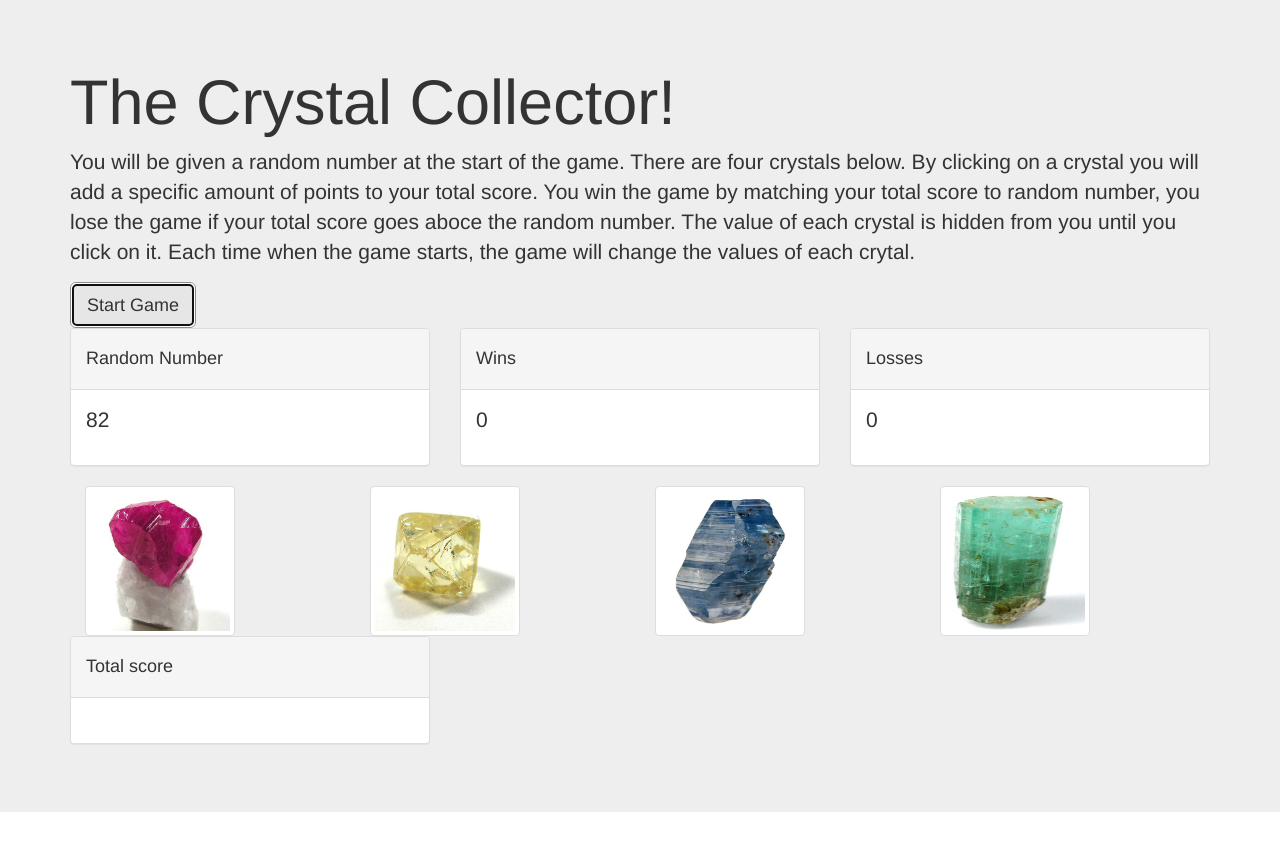
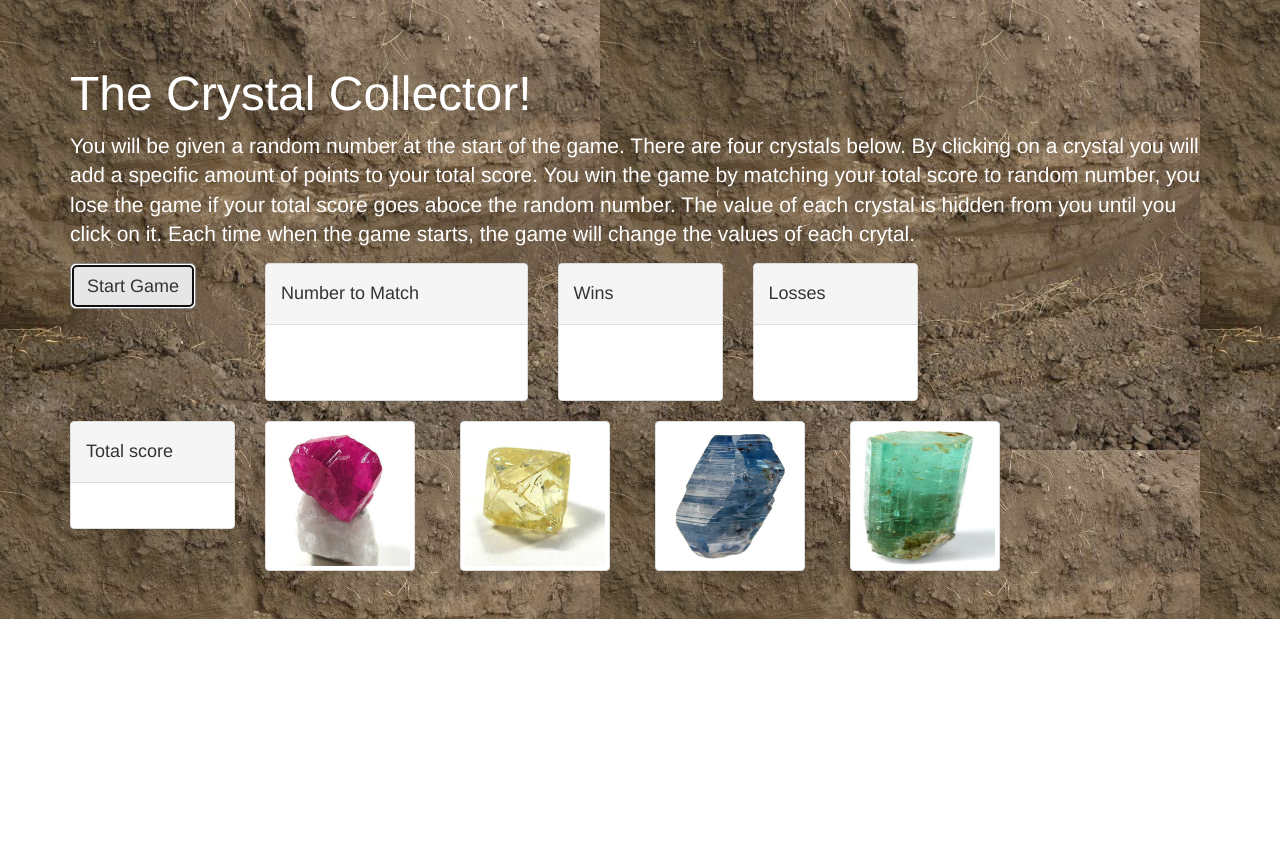
Before and after one commit to NancyDLL/week-4-game-crystal, a plain HTML site: page index.html in a window 1280 px wide. Both pictures are taken after a click on the button "Start Game". After the commit the page ends 800 px from the top, so only its background shows below. Drawn offline with nearby package versions, Linux system fonts and the light colour scheme.

Commit message:
added more styling to the html and added more to the js functions.

```diff
--- a/assets/css/style.css
+++ b/assets/css/style.css
@@ -1,4 +1,18 @@
+body {
+    color: white;
+}
+.jumbotron h1 {
+	font-size: 48px;
+}
+.jumbotron p {
+	font-size: 28
+	px;
+}
+.jumbotron{
+	background-image: url("../images/dirt.jpg");
+}
 .img-thumbnail{
 	width: 150px;
 	height: 150px;
 }
+font-weight: bold;
--- a/assets/javascript/game.js
+++ b/assets/javascript/game.js
@@ -7,7 +7,7 @@ console.log("js for crystal game connected")
 	var losses = 0;
 //Start a round with:
 
-$(".theme-button").on("click", function() {
+$(".btn-lg").on("click", function() {
 	//Generate a random number between 19 to 120 for matchNum variable.
 	var matchNum = Math.floor(Math.random() * 120) + 19;
 	console.log("The number to match is " + matchNum);
@@ -23,24 +23,51 @@ $(".theme-button").on("click", function() {
 	console.log("The number for sapphire is " + sapphireNum);
 	var emeraldNum = Math.floor(Math.random() * 12) + 1;
 	console.log("The number for emerald is " + emeraldNum);
-
-
+	var yourScore = 0;
 		//yourScore is populated by the clicks on each gem image.
 		//function gemAdder(){}
-			//capture in the variable yourScore the value of the image clicked each time
-			//use JQuery to display yourScore in the yourScore div
-				//yourScore = $('yourScore');
+		 $("#ruby").on("click", function() {
+		 	//capture in the variable yourScore the value of the image clicked each time
+		 	var latestClick = yourScore+rubyNum;
+		 	console.log("The number for the latestClick variable is " + latestClick);
+		 	//use JQuery to display yourScore in the yourScore div
+		 	$("#yourScore").html(latestClick);
+		 });
+
+		 $("#diamond").on("click", function() {
+		 	//capture in the variable yourScore the value of the image clicked each time
+		 	var latestClick = yourScore+diamondNum;
+		 	console.log("The number for the latestClick variable is " + latestClick);
+		 	//use JQuery to display yourScore in the yourScore div
+		 	$("#yourScore").html(latestClick);
+		 });
+
+ 		$("#sapphire").on("click", function() {
+		 	//capture in the variable yourScore the value of the image clicked each time
+		 	var latestClick = yourScore+sapphireNum;
+		 	console.log("The number for the latestClick variable is " + latestClick);
+		 	//use JQuery to display yourScore in the yourScore div
+		 	$("#yourScore").html(latestClick);
+		 });
+
+		$("#emerald").on("click", function() {
+		 	//capture in the variable yourScore the value of the image clicked each time
+		 	var latestClick = yourScore+emeraldNum;
+		 	console.log("The number for the latestClick variable is " + latestClick);
+		 	//use JQuery to display yourScore in the yourScore div
+		 	$("#yourScore").html(latestClick);
+		 });
+
 			//yourScore needs to be compared against the matchNum each time.
 			//This variable created by user clicks -> yourScore
 			//if less than -> another click is allowed.
 		//End function with:
 			//else match than -> count win, reset matchNum and gems.
 				//use JQuery to display win in the win div
-					//
+				$("#winCount").html(wins);
 			//else more than -> count loss, reset matchNum and gems and start a new round.
 				//use JQuery to display loss in the loss div
-	$("#winCount").html(wins);
-	$("#lossCount").html(losses);
+				$("#lossCount").html(losses);
 });
 //Considerations
 	//The variable for each gem would need to be held within the function for each gem.
--- a/index.html
+++ b/index.html
@@ -19,22 +19,24 @@
 	<div class="jumbotron">
 		<div class="container">
 			<h1>The Crystal Collector!</h1>
-			<p>You will be given a random number at the start of the game. There are four crystals below. By clicking on a crystal you will add a specific amount of points to your total score. You win the game by matching your total score to random number, you lose the game if your total score goes aboce the random number. The value of each crystal is hidden from you until you click on it. Each time when the game starts, the game will change the values of each crytal.</p>
-			<button class="btn btn-default btn-lg theme-button">Start Game</button>
+			<p class="lead">You will be given a random number at the start of the game. There are four crystals below. By clicking on a crystal you will add a specific amount of points to your total score. You win the game by matching your total score to random number, you lose the game if your total score goes aboce the random number. The value of each crystal is hidden from you until you click on it. Each time when the game starts, the game will change the values of each crytal.</p>
 		</div>
 		<div class="container">
 			<div class="row">
-				<div class="col-md-4">
+				<div class="col-md-2">
+					<button class="btn btn-default btn-lg">Start Game</button>
+				</div>
+				<div class="col-md-3">
 					<div class="panel panel-default">
 						<div class="panel-heading">
-							<h4>Random Number</h4>
+							<h4>Number to Match</h4>
 						</div>
 						<div class="panel-body">
 							<p><span id="ranNum"></span></p>
 						</div>
 					</div>
 				</div>
-				<div class="col-md-4">
+				<div class="col-md-2">
 					<div class="panel panel-default">
 						<div class="panel-heading">
 							<h4>Wins</h4>
@@ -44,7 +46,7 @@
 						</div>
 					</div>
 				</div>
-				<div class="col-md-4">
+				<div class="col-md-2">
 					<div class="panel panel-default">
 						<div class="panel-heading">
 							<h4>Losses</h4>
@@ -56,15 +58,7 @@
 				</div>
 			</div>
 			<div class="row">
-				<div class="col-md-12">
-					<span id="ruby" class="col-md-3"><img src="assets/images/rubyImage.jpg" alt="An image of a ruby is shown." class="img-thumbnail"></span>
-					<span id="diamond" class="col-md-3"><img src="assets/images/diamondImage.jpg" alt="An image of a diamond is shown." class="img-thumbnail"></span>
-					<span id="sapphire" class="col-md-3"><img src="assets/images/sapphireImage.jpg" alt="An image of a sapphire is shown." class="img-thumbnail"></span>
-					<span id="emerald" class="col-md-3"><img src="assets/images/emeraldImage.jpg" alt="An image of an emerald is shown." class="img-thumbnail"></span>
-				</div>
-			</div>
-			<div class="row">
-				<div class="col-md-4">
+				<div class="col-md-2">
 					<div class="panel panel-default">
 						<div class="panel-heading">
 							<h4>Total score</h4>
@@ -73,8 +67,11 @@
 							<p><span id="yourScore"></span></p>
 						</div>
 					</div>
-
 				</div>
+					<span id="ruby" class="col-md-2" value="rubyNum"><img src="assets/images/rubyImage.jpg" alt="An image of a ruby is shown." class="img-thumbnail"></span>
+					<span id="diamond" class="col-md-2"><img src="assets/images/diamondImage.jpg" alt="An image of a diamond is shown." class="img-thumbnail"></span>
+					<span id="sapphire" class="col-md-2"><img src="assets/images/sapphireImage.jpg" alt="An image of a sapphire is shown." class="img-thumbnail"></span>
+					<span id="emerald" class="col-md-2"><img src="assets/images/emeraldImage.jpg" alt="An image of an emerald is shown." class="img-thumbnail"></span>
 			</div>
 		</div>
 	</div>
```
Also changed, not shown: 1 other file.
